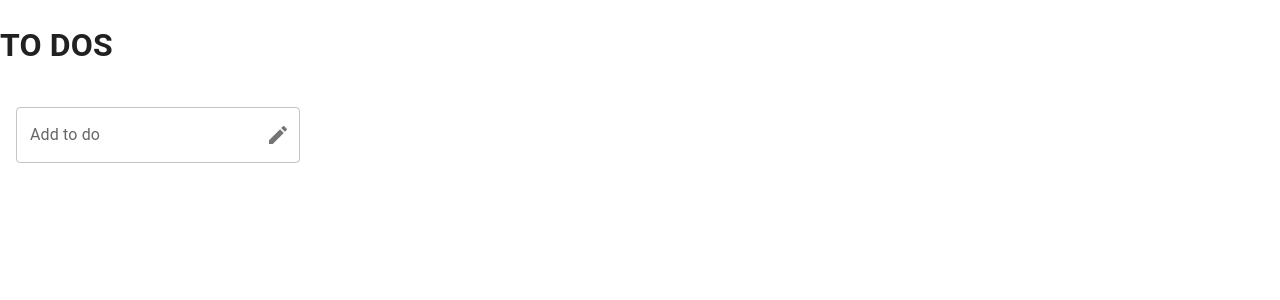
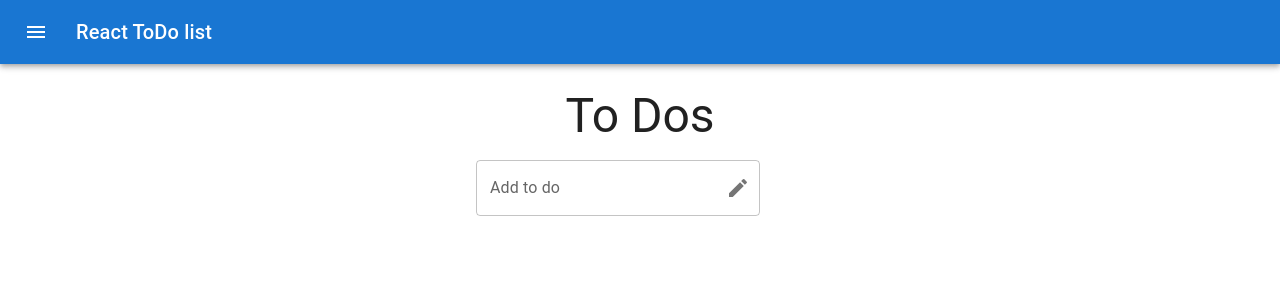
Before and after one commit to luizscheidt/web-dev-bootcamp-udemy, a React (Vite) app in the folder REACT/toDoList/: page / in a window 1280 px wide. Shown: the top 300 px of the page. Built offline with nearby package versions, Linux system fonts and the light colour scheme.

Commit message:
Adding final styles with material UI

```diff
--- a/REACT/toDoList/src/App.jsx
+++ b/REACT/toDoList/src/App.jsx
@@ -1,13 +1,14 @@
 import { useState } from 'react'
 import CssBaseline from '@mui/material/CssBaseline'
 import TodoList from './TodoList'
+import Navbar from './Navbar'
 
 function App() {
 
   return (
     <>
+    <Navbar/>
      <CssBaseline/>
-     <h1>TO DOS</h1>
      <TodoList/>
     </>
   )
--- /dev/null
+++ b/REACT/toDoList/src/Navbar.jsx
@@ -0,0 +1,29 @@
+import AppBar from '@mui/material/AppBar';
+import Box from '@mui/material/Box';
+import Toolbar from '@mui/material/Toolbar';
+import Typography from '@mui/material/Typography';
+import IconButton from '@mui/material/IconButton';
+import MenuIcon from '@mui/icons-material/Menu';
+
+export default function Navbar() {
+  return (
+    <Box sx={{ flexGrow: 1 }}>
+      <AppBar position="static">
+        <Toolbar>
+          <IconButton
+            size="large"
+            edge="start"
+            color="inherit"
+            aria-label="menu"
+            sx={{ mr: 2 }}
+          >
+            <MenuIcon />
+          </IconButton>
+          <Typography variant="h6" component="div" sx={{ flexGrow: 1 }}>
+            React ToDo list
+          </Typography>
+        </Toolbar>
+      </AppBar>
+    </Box>
+  );
+}
--- a/REACT/toDoList/src/TodoList.jsx
+++ b/REACT/toDoList/src/TodoList.jsx
@@ -2,6 +2,9 @@
 import { useState, useEffect } from 'react';
 import TodoItem from './TodoItem';
 import TodoForm from './TodoForm';
+import Typography from '@mui/material/Typography';
+
+import { Box } from '@mui/material';
 
 const getInitialData = () => {
     const data = JSON.parse(localStorage.getItem('todos'))
@@ -43,7 +46,17 @@
     }
 
     return (
-        <List sx={{ width: '100%', maxWidth: 360, bgcolor: 'background.paper' }}>
+       <Box sx={{
+        display: "flex",
+        justifyContent: "center",
+        flexDirection: "column",
+        alignItems: "center",
+        m: 3
+        }}>
+          <Typography variant="h3" component="h1" sx={{ flexGrow: 1 }}>
+            To Dos
+          </Typography>
+         <List sx={{ width: '100%', maxWidth: 360, bgcolor: 'background.paper' }}>
             {todos.map((todo) => {
                 return <TodoItem
                 todo={todo}
@@ -55,6 +68,7 @@
             }
             <TodoForm addTodo={addTodo}/>
         </List>
+       </Box>
     )
 }
 
```
